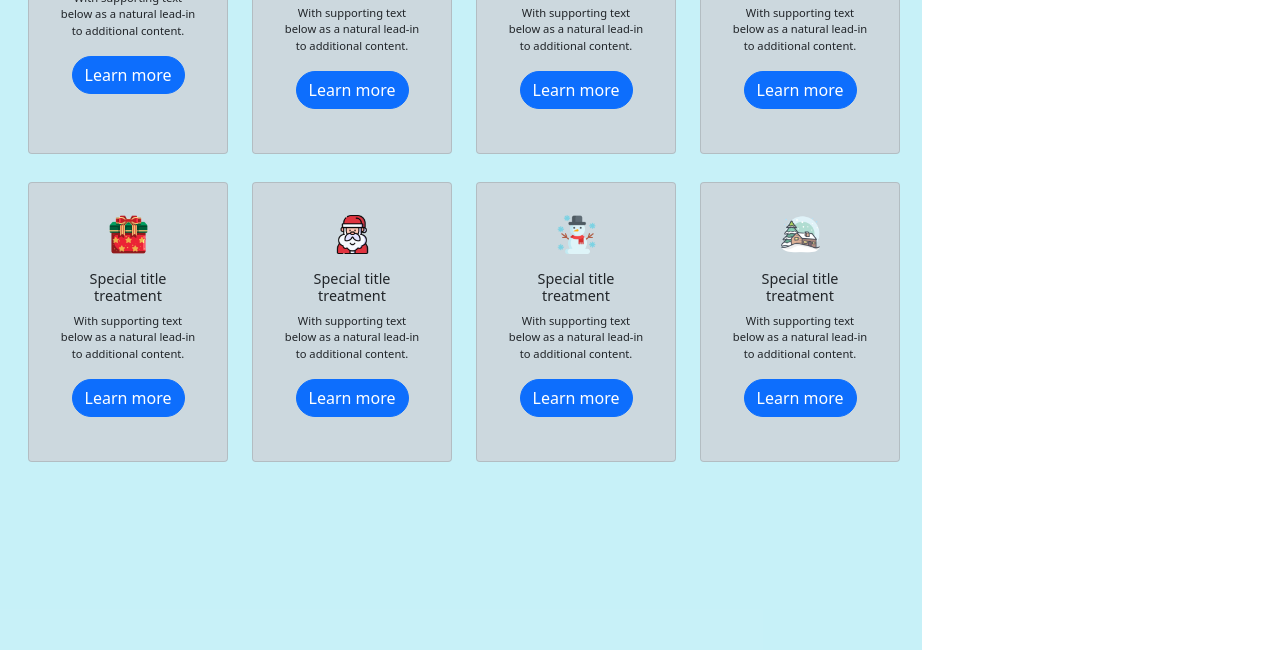
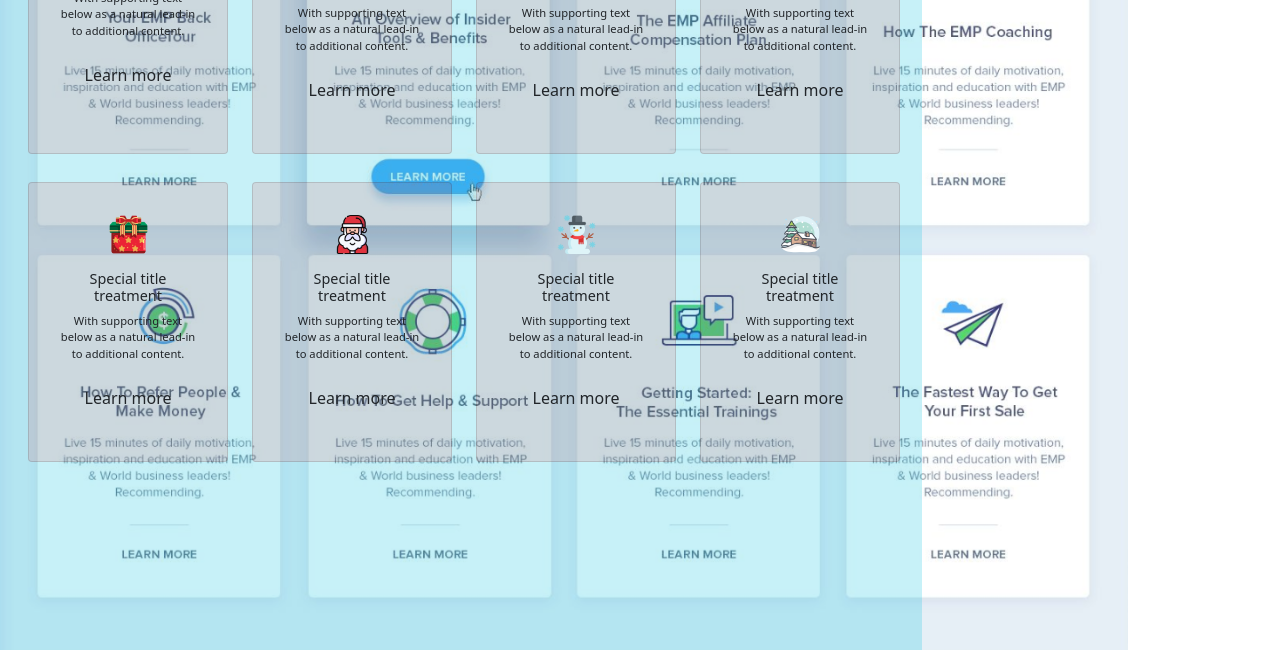
Before and after one commit to becodeorg/verou-3-css-framerworks-PieterVermeulenBecode, a plain HTML site: page index.html in a window 1280 px wide. Shown: the part 154-804 px from the top of the page. Drawn offline with nearby package versions, Linux system fonts and the light colour scheme.

Commit message:
exercise finished

```diff
--- a/index.html
+++ b/index.html
@@ -17,7 +17,7 @@
                     <img src="christmas-bell.png" class="card-img-top w-50 p-3 mx-auto" alt="...">
                     <h5 class="card-title">Special title treatment</h5>
                     <p class="card-text">With supporting text below as a natural lead-in to additional content.</p>
-                    <a href="#" class="btn btn-primary rounded-pill">Learn more</a>
+                    <a href="#" class="btn rounded-pill">Learn more</a>
                   </div>
             </div>
 
@@ -27,7 +27,7 @@
                     <img src="christmas-reindeer.png" class="card-img-top w-50 p-3 mx-auto" alt="...">
                     <h5 class="card-title">Special title treatment</h5>
                     <p class="card-text">With supporting text below as a natural lead-in to additional content.</p>
-                    <a href="#" class="btn btn-primary rounded-pill">Learn more</a>
+                    <a href="#" class="btn rounded-pill">Learn more</a>
                 </div>
             </div>
 
@@ -37,7 +37,7 @@
                     <img src="christmas-tree.png" class="card-img-top w-50 p-3 mx-auto" alt="...">
                     <h5 class="card-title">Special title treatment</h5>
                     <p class="card-text">With supporting text below as a natural lead-in to additional content.</p>
-                    <a href="#" class="btn btn-primary rounded-pill">Learn more</a>
+                    <a href="#" class="btn rounded-pill">Learn more</a>
                 </div>
             </div>
 
@@ -47,7 +47,7 @@
                     <img src="fireplace.png" class="card-img-top w-50 p-3 mx-auto" alt="...">
                     <h5 class="card-title">Special title treatment</h5>
                     <p class="card-text">With supporting text below as a natural lead-in to additional content.</p>
-                    <a href="#" class="btn btn-primary rounded-pill">Learn more</a>
+                    <a href="#" class="btn rounded-pill">Learn more</a>
                 </div>
             </div>
 
@@ -59,7 +59,7 @@
                     <img src="gift.png" class="card-img-top w-50 p-3 mx-auto" alt="...">
                       <h5 class="card-title">Special title treatment</h5>
                       <p class="card-text">With supporting text below as a natural lead-in to additional content.</p>
-                      <a href="#" class="btn btn-primary rounded-pill">Learn more</a>
+                      <a href="#" class="btn rounded-pill">Learn more</a>
                   </div>
               </div>
 
@@ -69,7 +69,7 @@
                     <img src="santa-claus.png" class="card-img-top w-50 p-3 mx-auto" alt="...">
                       <h5 class="card-title">Special title treatment</h5>
                       <p class="card-text">With supporting text below as a natural lead-in to additional content.</p>
-                      <a href="#" class="btn btn-primary rounded-pill">Learn more</a>
+                      <a href="#" class="btn rounded-pill">Learn more</a>
                   </div>
               </div>
 
@@ -79,7 +79,7 @@
                     <img src="snowman.png" class="card-img-top w-50 p-3 mx-auto" alt="...">
                       <h5 class="card-title">Special title treatment</h5>
                       <p class="card-text">With supporting text below as a natural lead-in to additional content.</p>
-                      <a href="#" class="btn btn-primary rounded-pill">Learn more</a>
+                      <a href="#" class="btn rounded-pill">Learn more</a>
                   </div>
               </div>
 
@@ -89,7 +89,7 @@
                         <img src="winter.png" class="card-img-top w-50 p-3 mx-auto" alt="...">
                         <h5 class="card-title">Special title treatment</h5>
                         <p class="card-text">With supporting text below as a natural lead-in to additional content.</p>
-                        <a href="#" class="btn btn-primary rounded-pill">Learn more</a>
+                        <a href="#" class="btn rounded-pill">Learn more</a>
                   </div>
               </div>
 
--- a/style.css
+++ b/style.css
@@ -2,15 +2,22 @@
 body{
     width: 100vw;
     height: 100vh;
-  /*  background-image:url(./exercise-framework.png);
+    background-image:url(./exercise-framework.png);
     background-repeat: no-repeat;
-    background-size: contain;*/
+    background-size: contain;
 }
 .boxx{
     width: 72%;
     height: 100%;
     background-color: rgba(3, 190, 223, 0.219);
 
+}
+.card:hover{
+    box-shadow: 2px 2px 5px 12px grey;
+}
+.btn:hover{
+    background-color: #0d6efd;
+    color:white;
 }
 
 h5{
```
